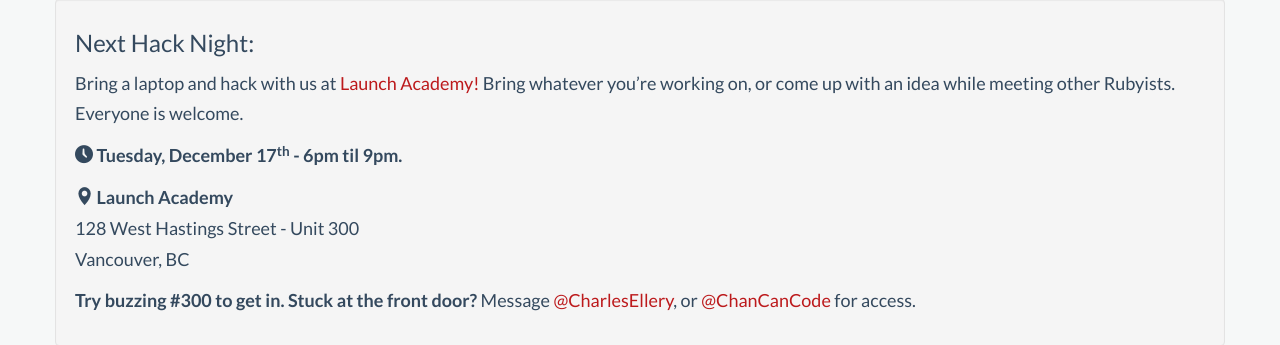
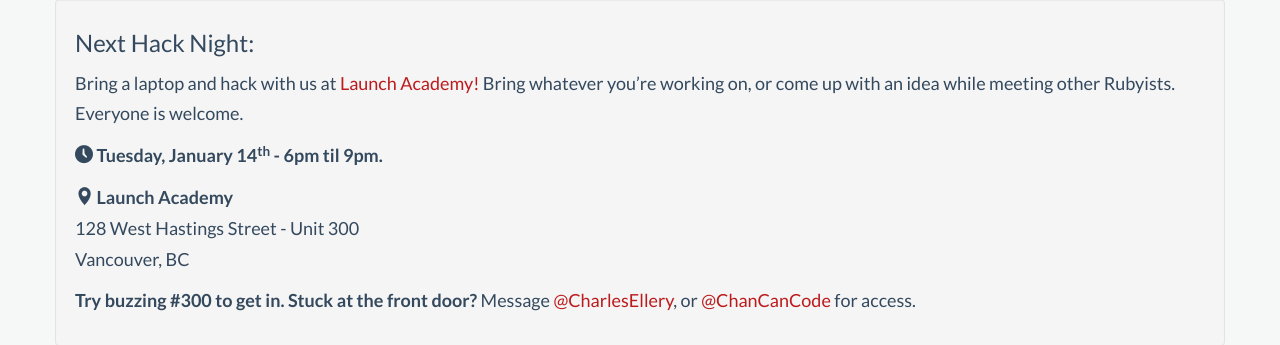
Before and after one commit to vanruby/vanruby.github.io, a Jekyll site: the page built from index.html, in a window 1280 px wide. Shown: the part 822-1167 px from the top of the page. Built offline with Jekyll 4.4.1, drawn with Linux system fonts in a browser that asks for light colours; Markdown is read by kramdown in place of the engine named in the settings; comment, search, counter and statistics services are not loaded.

Commit message:
Running with January date

```diff
--- a/_config.yml
+++ b/_config.yml
@@ -1,7 +1,6 @@
 pygments: true
 markdown: rdiscount
 permalink: /posts/:title
-auto: true
 rdiscount:
   extensions: [smart]
 
--- a/index.html
+++ b/index.html
@@ -37,7 +37,7 @@ title: "VanRuby - Vancouver Ruby on Rails Group"
         <h6>Next Hack Night:</h6>
         <p>Bring a laptop and hack with us at <a href="http://launchacademy.ca/contact/" target="_blank">Launch Academy!</a> Bring whatever you’re working on, or come up with an idea while meeting other Rubyists. Everyone is welcome.</p>
 
-        <p><span class="fui-time"></span> <strong>Tuesday, December 17<sup>th</sup> - 6pm til 9pm.</strong></p>
+        <p><span class="fui-time"></span> <strong>Tuesday, January 14<sup>th</sup> - 6pm til 9pm.</strong></p>
         <p>
           <span class="fui-location"></span> <strong>Launch Academy</strong> <br />
           128 West Hastings Street - Unit 300<br />
```
